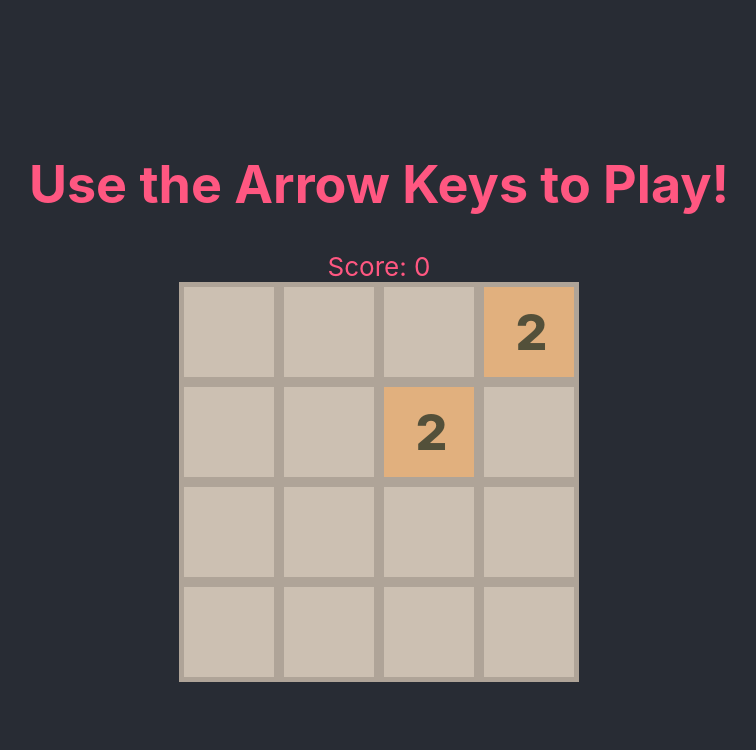
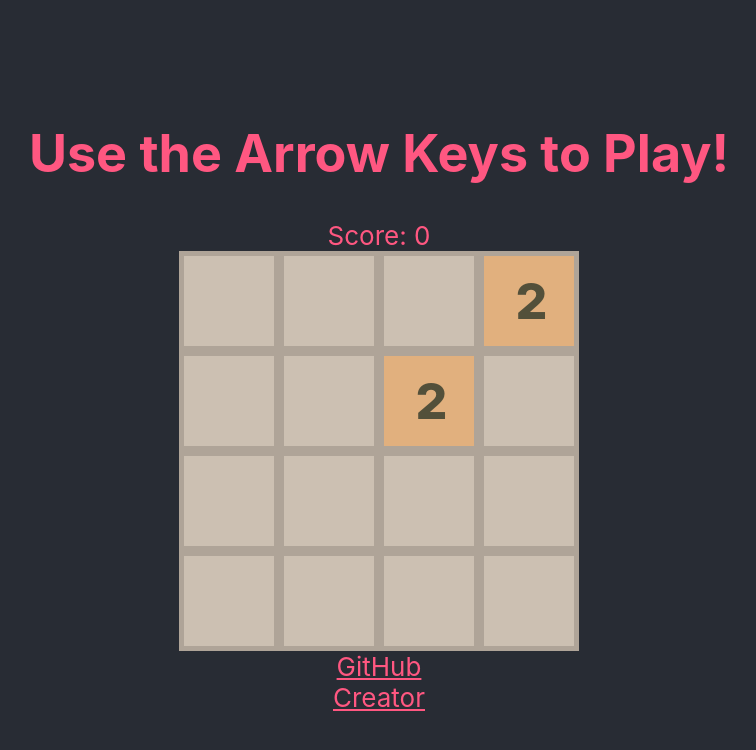
Before and after one commit to tylersayvetz/2048, a React (Create React App) app: page / in a window 1280 px wide. Shown: the top 750 px of the page, without its empty margins (261-1017 px from the left). Built offline with nearby package versions, Linux system fonts and the light colour scheme.

Commit message:
add links

```diff
--- a/src/App.js
+++ b/src/App.js
@@ -11,6 +11,8 @@ function App() {
       <header className="App-header">
         <h1>Use the Arrow Keys to Play!</h1>
         <Twenty48/>
+        <a id="github-link" href="https://github.com/tylersayvetz/2048">GitHub</a>
+        <a href="http://tylersayvetz.com">Creator</a>
       </header>
     </div>
   );
```
